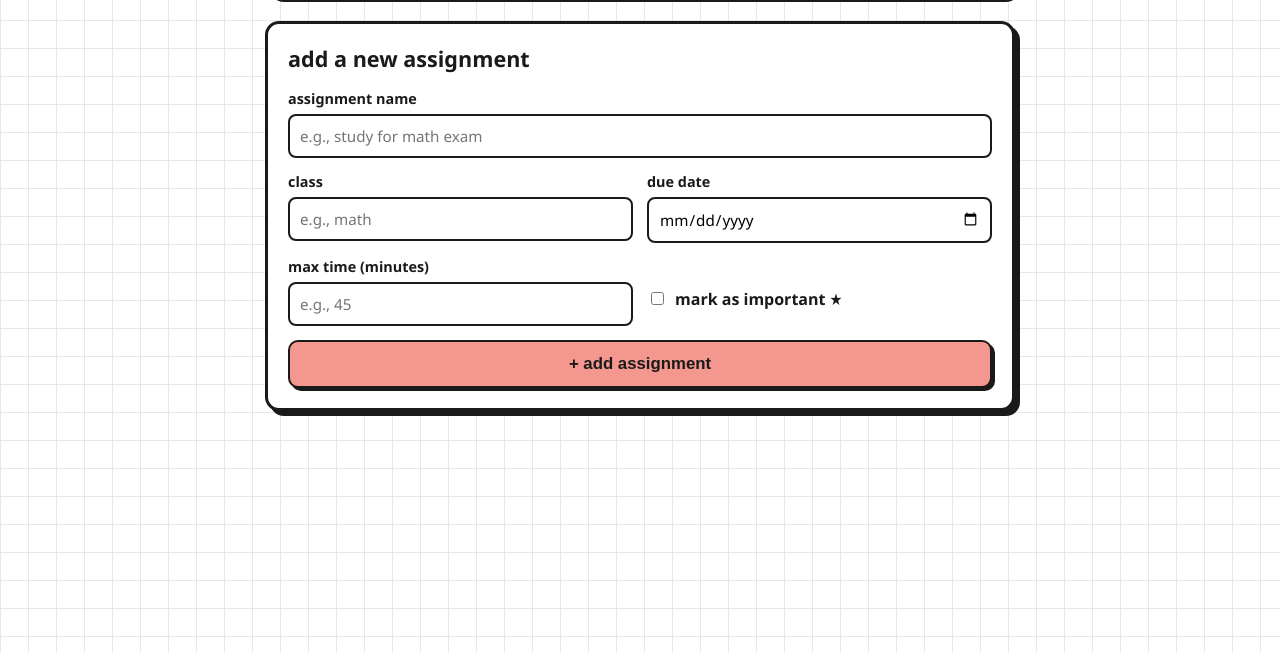
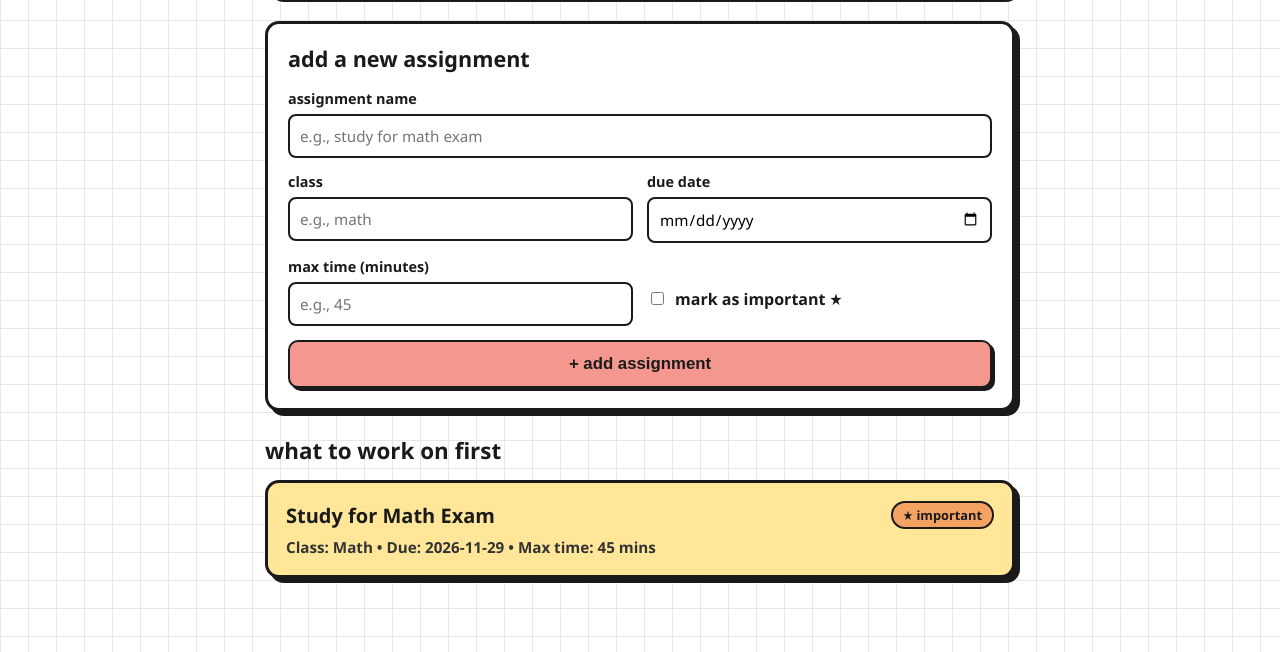
Before and after one commit to Aidenmoreorlesss/my-study-app, a plain HTML site: page index.html in a window 1280 px wide. Shown: the part 148-800 px from the top of the page. Drawn offline with Linux system fonts and the light colour scheme.

Commit message:
source 4

```diff
--- a/index.html
+++ b/index.html
@@ -74,6 +74,13 @@
       </form>
     </section>
 
+<!-- Section where sorted assignments will appear -->
+    <section class="list-section">
+      <h2>what to work on first</h2>
+      <!-- JavaScript will insert assignment cards inside this div -->
+      <div id="assignmentList"></div>
+    </section>
+
   </div>
 </body>
 </html>
--- a/script.js
+++ b/script.js
@@ -0,0 +1,98 @@
+// HELPER FUNCTION:
+// Finds the date for the day before the current month ends.
+function getDayBeforeMonthEnd() {
+  const today = new Date();
+  // Day 0 of next month gives the last day of the current month; -1 gives the day before
+  const dayBeforeEnd = new Date(today.getFullYear(), today.getMonth() + 1, 0);
+  dayBeforeEnd.setDate(dayBeforeEnd.getDate() - 1);
+  // Formats the date as YYYY-MM-DD so it matches HTML date inputs
+  return dayBeforeEnd.toISOString().split("T")[0];
+}
+
+// DATA ARRAY:
+// Stores all of Jordan's assignments, starting with the Math exam example.
+let assignments = [
+  {
+    id: 1,
+    name: "Study for Math Exam",
+    className: "Math",
+    dueDate: getDayBeforeMonthEnd(),
+    maxTime: 45,
+    important: true,
+    steps: [
+      { text: "Review notes", done: false },
+      { text: "Practice problems", done: false }
+    ]
+  }
+];
+
+// FUNCTION:
+// Sorts assignments by closest due date first and displays them on the page.
+function renderAssignments() {
+  const listContainer = document.getElementById("assignmentList");
+  listContainer.innerHTML = "";
+
+  // Sort a copy of the array so the earliest due dates appear at the top
+  const sorted = [...assignments].sort((a, b) => new Date(a.dueDate) - new Date(b.dueDate));
+
+  // Loop through each assignment and build its card
+  sorted.forEach((task) => {
+    const card = document.createElement("div");
+    card.className = "assignment-card";
+
+    // Add the 'important' class if this assignment is marked important
+    if (task.important) {
+      card.classList.add("important");
+    }
+
+    // Create the important badge HTML only if the task is important
+    const badgeHTML = task.important ? `<span class="important-badge">★ important</span>` : "";
+
+    card.innerHTML = `
+      <div class="card-header">
+        <h3>${task.name}</h3>
+        ${badgeHTML}
+      </div>
+      <p class="card-meta">
+        Class: ${task.className} &bull; Due: ${task.dueDate} &bull; Max time: ${task.maxTime} mins
+      </p>
+    `;
+
+    listContainer.appendChild(card);
+  });
+}
+
+// EVENT LISTENER:
+// Runs when Jordan submits the form to add a new assignment.
+document.getElementById("assignmentForm").addEventListener("submit", function (event) {
+  // Stops the page from refreshing when the form is submitted
+  event.preventDefault();
+
+  // Read values from the form inputs
+  const nameInput = document.getElementById("taskName").value;
+  const classInput = document.getElementById("className").value;
+  const dateInput = document.getElementById("dueDate").value;
+  const timeInput = document.getElementById("maxTime").value;
+  const importantInput = document.getElementById("isImportant").checked;
+
+  // Create a new assignment object
+  const newAssignment = {
+    id: Date.now(),
+    name: nameInput,
+    className: classInput,
+    dueDate: dateInput,
+    maxTime: Number(timeInput),
+    important: importantInput,
+    steps: []
+  };
+
+  // Add the new assignment to the array and update the screen
+  assignments.push(newAssignment);
+  renderAssignments();
+
+  // Clear the form inputs for the next entry
+  event.target.reset();
+});
+
+// Display the starter assignment as soon as the page loads
+renderAssignments();
--- a/style.css
+++ b/style.css
@@ -124,3 +124,54 @@ body {
 .add-btn:hover {
   background-color: #f08080;
 }
+/* Styles the section heading for the assignment list */
+.list-section h2 {
+  font-size: 1.4rem;
+  margin-bottom: 14px;
+}
+
+/* Styles each individual assignment card */
+.assignment-card {
+  background-color: #ffffff;
+  border: 3px solid #1a1a1a;
+  border-radius: 14px;
+  padding: 18px;
+  box-shadow: 5px 5px 0px #1a1a1a;
+  margin-bottom: 18px;
+}
+
+/* Highlights important assignments with a golden yellow background */
+.assignment-card.important {
+  background-color: #ffe699;
+}
+
+/* Top row of the card with title and important badge */
+.card-header {
+  display: flex;
+  justify-content: space-between;
+  align-items: center;
+  margin-bottom: 8px;
+}
+
+.card-header h3 {
+  margin: 0;
+  font-size: 1.25rem;
+}
+
+/* Badge shown on important assignments */
+.important-badge {
+  background-color: #f4a261;
+  border: 2px solid #1a1a1a;
+  border-radius: 20px;
+  padding: 3px 10px;
+  font-size: 0.8rem;
+  font-weight: 800;
+}
+
+/* Displays class name, due date, and max time */
+.card-meta {
+  font-size: 0.95rem;
+  font-weight: 600;
+  color: #333333;
+  margin: 0;
+}
```
